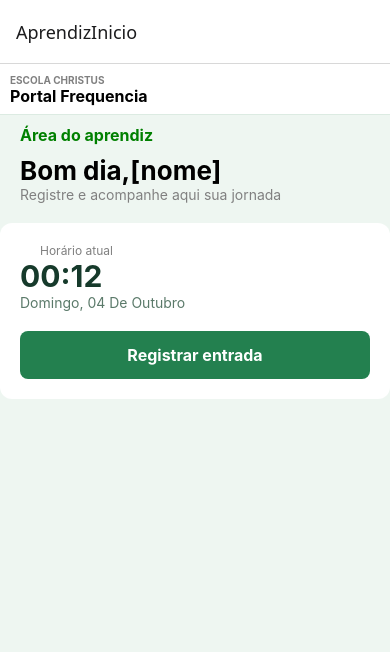
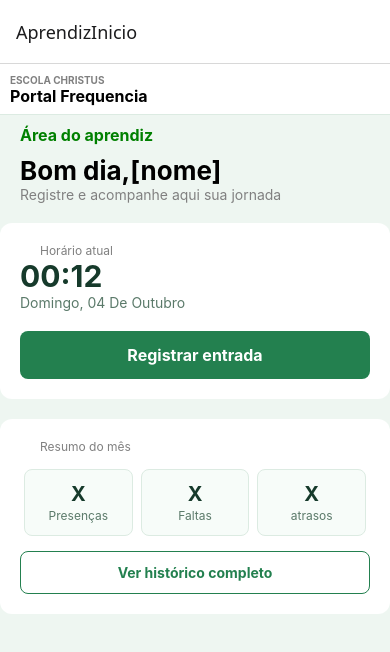
Before and after one commit to henriquelca/DPM-Projeto-Final, a React Native app: screen /AprendizInicio in a window 390 px wide. Shown: the top 652 px of the page. Built offline with nearby package versions, Linux system fonts and the light colour scheme.

Commit message:
atualização da tela inicio aprendiz

```diff
--- a/Telas/Aprendiz/Inicio.js
+++ b/Telas/Aprendiz/Inicio.js
@@ -47,7 +47,7 @@ export default function TelaAprendizInicio({ navigation }) {
             <Text style={styles.preto}>Bom dia,[nome]</Text>
             <Text style={styles.cinza1}>Registre e acompanhe aqui sua jornada</Text>
 
-                    {/* parte 3 card*/}
+                    {/* parte 3 card 1*/}
             <View style ={styles.card}>
 <View style={styles.rowBetween}>
             <Text style={styles.cinza2}>Horário atual</Text>
@@ -78,6 +78,27 @@ export default function TelaAprendizInicio({ navigation }) {
             <Text style={styles.textoBotao}>Registrar entrada</Text>
           </TouchableOpacity>
              </View>
+
+            {/* parte 4 card 2*/}
+             <View style={styles.card}>
+                         <Text style={styles.cinza2}>Resumo do mês</Text>
+                                     {/* linhas de cads*/}
+                         <View style={styles.linhaDeCard}>
+                         <View style={styles.miniCard}>  <Text style={styles.numeroMiniCard}>X</Text> <Text style={styles.textoMiniCard}>Presenças</Text> </View>
+
+
+                         <View style={styles.miniCard}>  <Text style={styles.numeroMiniCard}>X</Text> <Text style={styles.textoMiniCard}>Faltas</Text> </View>
+
+
+                         <View style={styles.miniCard}>  <Text style={styles.numeroMiniCard}>X</Text> <Text style={styles.textoMiniCard}>atrasos</Text> </View>
+
+
+                         </View>
+    <TouchableOpacity style={styles.botaoHistorico} onPress={() => {alert('Navegar para o histórico completo!');}}>
+    <Text style={styles.textoBotaoHistorico}>Ver histórico completo</Text>
+    </TouchableOpacity>
+              </View>
+
     </View>
   );
 };
--- a/css.js
+++ b/css.js
@@ -647,6 +647,44 @@ color: 'green',
     fontWeight: 'bold',
     marginLeft: 4,              // Espaço entre o ícone e o texto
   },
+  linhaDeCard: {
+    flexDirection: 'row',
+    justifyContent: 'space-between',
+    marginTop: 15,
+  },
+  miniCard: {
+    flex: 1, // Faz com que os três dividam o espaço igualmente de forma automática
+    backgroundColor: '#F7FCF9', // Um verde bem clarinho de fundo
+    borderWidth: 1,
+    borderColor: '#DCEBE2',
+    borderRadius: 8,
+    paddingVertical: 12,
+    alignItems: 'center',
+    marginHorizontal: 4, // Dá um pequeno espaçamento entre eles
+  },
+  numeroMiniCard: {
+    fontSize: 20,
+    fontWeight: 'bold',
+    color: '#163A2B',
+  },
+  textoMiniCard: {
+    fontSize: 12,
+    color: '#5B7A6A',
+    marginTop: 2,
+  },
+  botaoHistorico: {
+    borderWidth: 1,
+    borderColor: '#23804F',
+    borderRadius: 8,
+    paddingVertical: 12,
+    alignItems: 'center',
+    marginTop: 15,
+  },
+  textoBotaoHistorico: {
+    color: '#23804F',
+    fontWeight: 'bold',
+    fontSize: 14,
+  },
 });
 
 // Mapeia a situação para o par de estilos do badge
```
